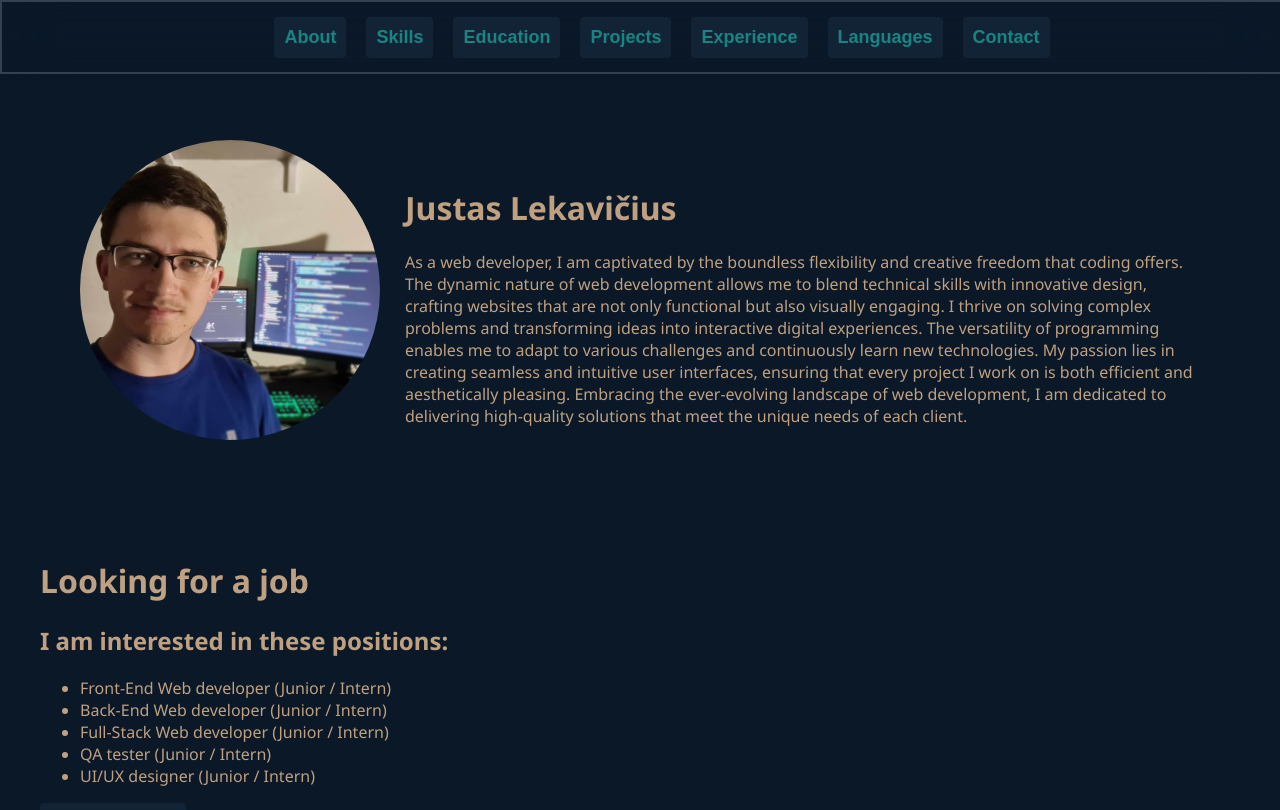
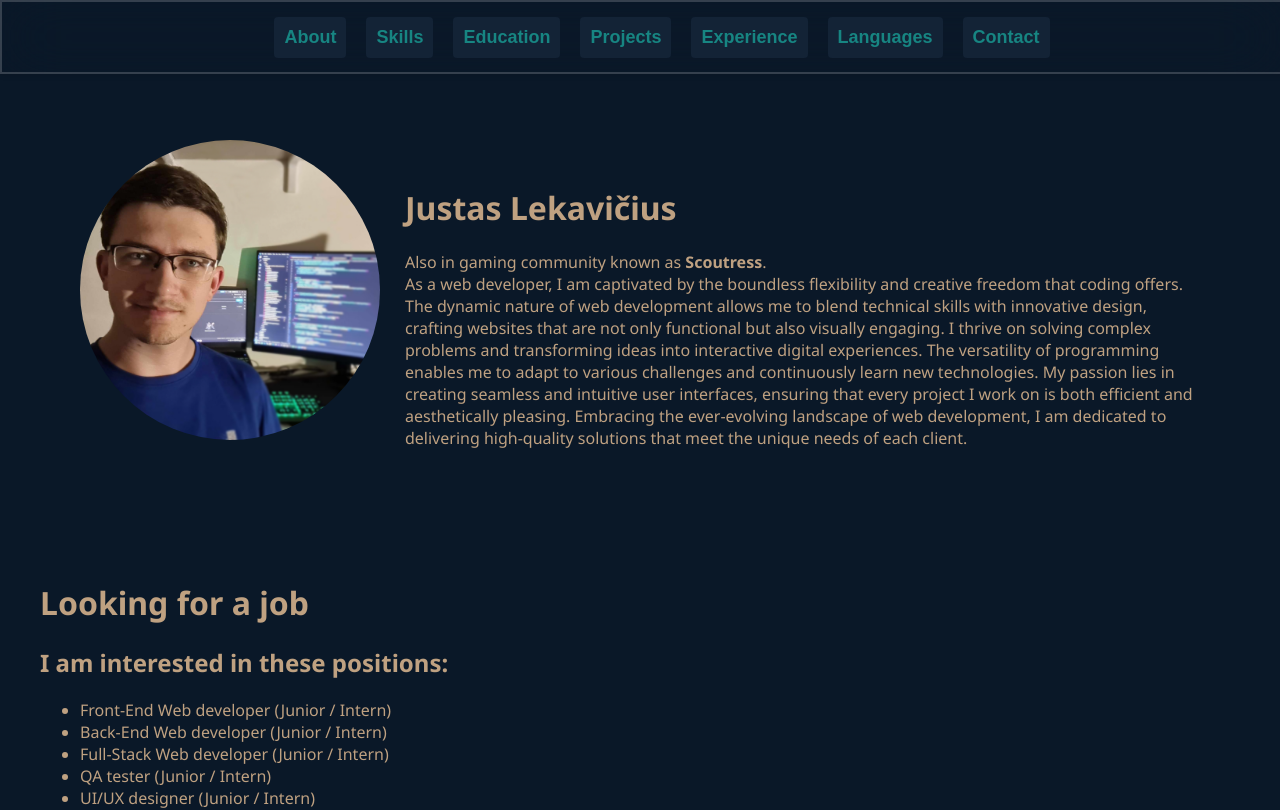
Before and after one commit to Scoutress/Portfolio-website, a React (Vite) app: page / in a window 1280 px wide. Shown: the top 810 px of the page. Built offline with nearby package versions, Linux system fonts and the light colour scheme.

Commit message:
Minor update of About part

```diff
--- a/src/pages/home-page/home-about-part/HomeAboutPart.jsx
+++ b/src/pages/home-page/home-about-part/HomeAboutPart.jsx
@@ -10,56 +10,44 @@ function HomeAboutPart() {
       {isMobile ? (
         <>
           <div className={styles.mobileImagePart}>
-            <img
-              src={profileImage}
-              alt="profileImage"
-              className={styles.profileImage}
-            />
+            <img src={profileImage} alt="profileImage" className={styles.profileImage} />
           </div>
           <div className={styles.text}>
             <h1>Justas Lekavičius</h1>
             <p>
-              As a web developer, I am captivated by the boundless flexibility
-              and creative freedom that coding offers. The dynamic nature of web
-              development allows me to blend technical skills with innovative
-              design, crafting websites that are not only functional but also
-              visually engaging. I thrive on solving complex problems and
-              transforming ideas into interactive digital experiences. The
-              versatility of programming enables me to adapt to various
-              challenges and continuously learn new technologies. My passion
-              lies in creating seamless and intuitive user interfaces, ensuring
-              that every project I work on is both efficient and aesthetically
-              pleasing. Embracing the ever-evolving landscape of web
-              development, I am dedicated to delivering high-quality solutions
-              that meet the unique needs of each client.
+              Also in gaming community known as <strong>Scoutress</strong>. <br />
+              As a web developer, I am captivated by the boundless flexibility and creative freedom
+              that coding offers. The dynamic nature of web development allows me to blend technical
+              skills with innovative design, crafting websites that are not only functional but also
+              visually engaging. I thrive on solving complex problems and transforming ideas into
+              interactive digital experiences. The versatility of programming enables me to adapt to
+              various challenges and continuously learn new technologies. My passion lies in
+              creating seamless and intuitive user interfaces, ensuring that every project I work on
+              is both efficient and aesthetically pleasing. Embracing the ever-evolving landscape of
+              web development, I am dedicated to delivering high-quality solutions that meet the
+              unique needs of each client.
             </p>
           </div>
         </>
       ) : (
         <>
           <div className={styles.imagePart}>
-            <img
-              src={profileImage}
-              alt="profileImage"
-              className={styles.profileImage}
-            />
+            <img src={profileImage} alt="profileImage" className={styles.profileImage} />
           </div>
           <div className={styles.text}>
             <h1>Justas Lekavičius</h1>
             <p>
-              As a web developer, I am captivated by the boundless flexibility
-              and creative freedom that coding offers. The dynamic nature of web
-              development allows me to blend technical skills with innovative
-              design, crafting websites that are not only functional but also
-              visually engaging. I thrive on solving complex problems and
-              transforming ideas into interactive digital experiences. The
-              versatility of programming enables me to adapt to various
-              challenges and continuously learn new technologies. My passion
-              lies in creating seamless and intuitive user interfaces, ensuring
-              that every project I work on is both efficient and aesthetically
-              pleasing. Embracing the ever-evolving landscape of web
-              development, I am dedicated to delivering high-quality solutions
-              that meet the unique needs of each client.
+              Also in gaming community known as <strong>Scoutress</strong>. <br />
+              As a web developer, I am captivated by the boundless flexibility and creative freedom
+              that coding offers. The dynamic nature of web development allows me to blend technical
+              skills with innovative design, crafting websites that are not only functional but also
+              visually engaging. I thrive on solving complex problems and transforming ideas into
+              interactive digital experiences. The versatility of programming enables me to adapt to
+              various challenges and continuously learn new technologies. My passion lies in
+              creating seamless and intuitive user interfaces, ensuring that every project I work on
+              is both efficient and aesthetically pleasing. Embracing the ever-evolving landscape of
+              web development, I am dedicated to delivering high-quality solutions that meet the
+              unique needs of each client.
             </p>
           </div>
         </>
```
